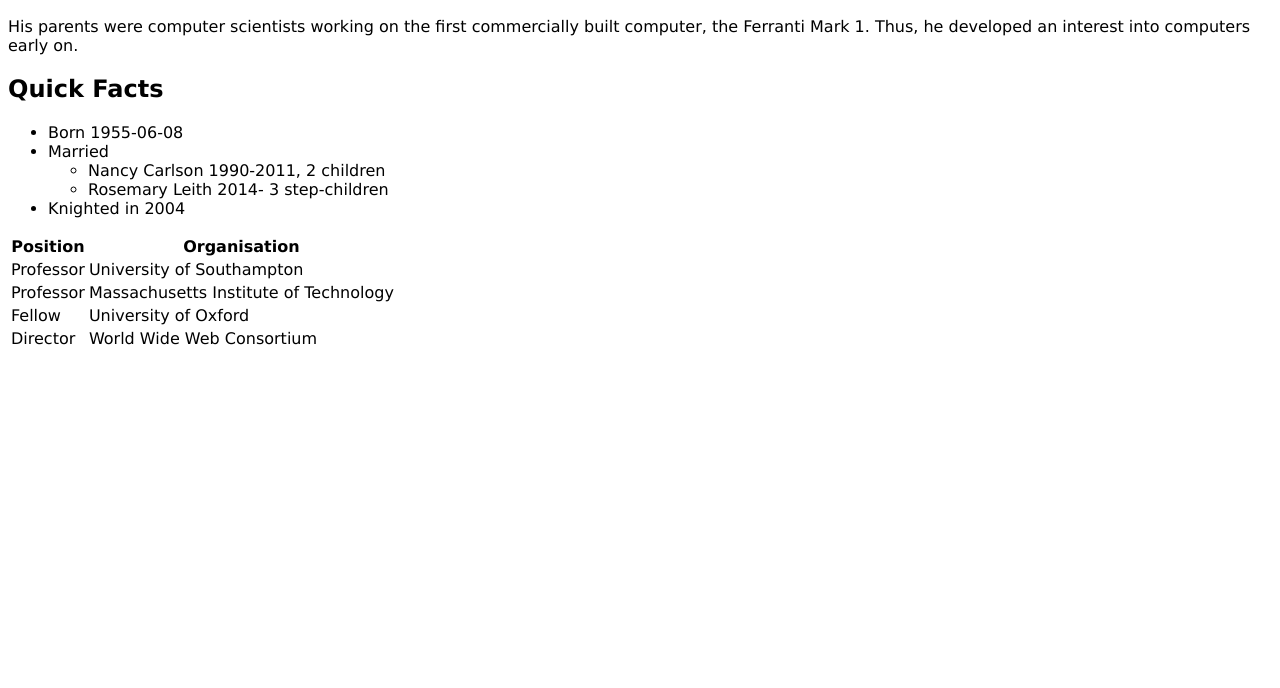
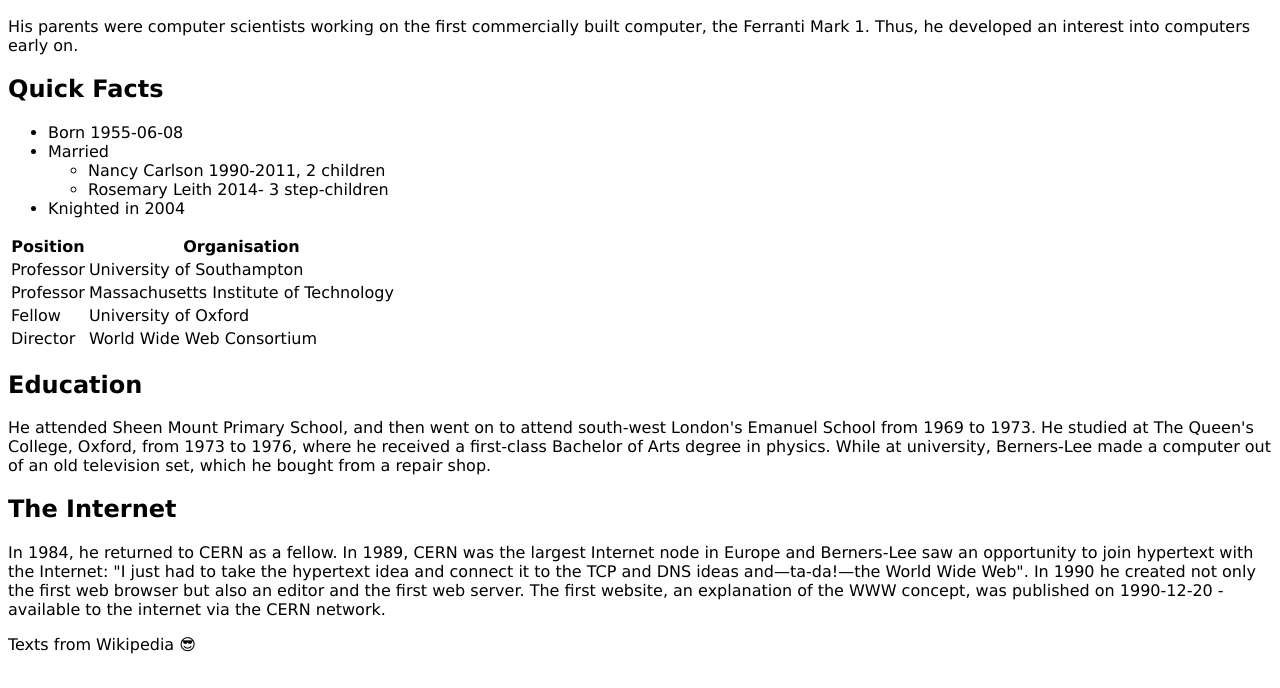
Before and after one commit to tobiasnechansky/LeeWebsite, a plain HTML site: page index.html in a window 1280 px wide. Shown: the part 112-800 px from the top of the page. Drawn offline with Linux system fonts and the light colour scheme.

Commit message:
finsihed and proper sections

```diff
--- a/index.html
+++ b/index.html
@@ -9,12 +9,14 @@
 
     <body>
         <header>
-
+            <h1>This website is all about Tim Berners-Lee</h1>
         </header>
         <main>
-            <h1>This website is all about Tim Berners-Lee</h1>
+            <section>
                 <h2>Personal Information</h2>
                 <p>His parents were computer scientists working on the first commercially built computer, the Ferranti Mark 1. Thus, he developed an interest into computers early on.</p>
+            </section>
+            <section>
                 <h2>Quick Facts</h2>
                 <ul>
                     <li>Born 1955-06-08</li>
@@ -26,6 +28,8 @@
                     </li>
                     <li>Knighted in 2004</li>
                 </ul>
+            </section>
+            <section>
                 <table>
                     <thead>
                         <tr>
@@ -52,6 +56,14 @@
                         </tr>
                     </tbody>
                 </table>
+            </section>
+            <section>
+                <h2>Education</h2>
+                <p>He attended Sheen Mount Primary School, and then went on to attend south-west London's Emanuel School from 1969 to 1973. He studied at The Queen's College, Oxford, from 1973 to 1976, where he received a first-class Bachelor of Arts degree in physics. While at university, Berners-Lee made a computer out of an old television set, which he bought from a repair shop.</p>
+                <h2>The Internet</h2>
+                <p>In 1984, he returned to CERN as a fellow. In 1989, CERN was the largest Internet node in Europe and Berners-Lee saw an opportunity to join hypertext with the Internet: "I just had to take the hypertext idea and connect it to the TCP and DNS ideas and—ta-da!—the World Wide Web". In 1990 he created not only the first web browser but also an editor and the first web server. The first website, an explanation of the WWW concept, was published on 1990-12-20 - available to the internet via the CERN network.</p>
+                <p>Texts from Wikipedia 😎</p>
+            </section>
         </main>
         <footer>
 
```
Lines whose indentation alone changed are shown as unchanged.
